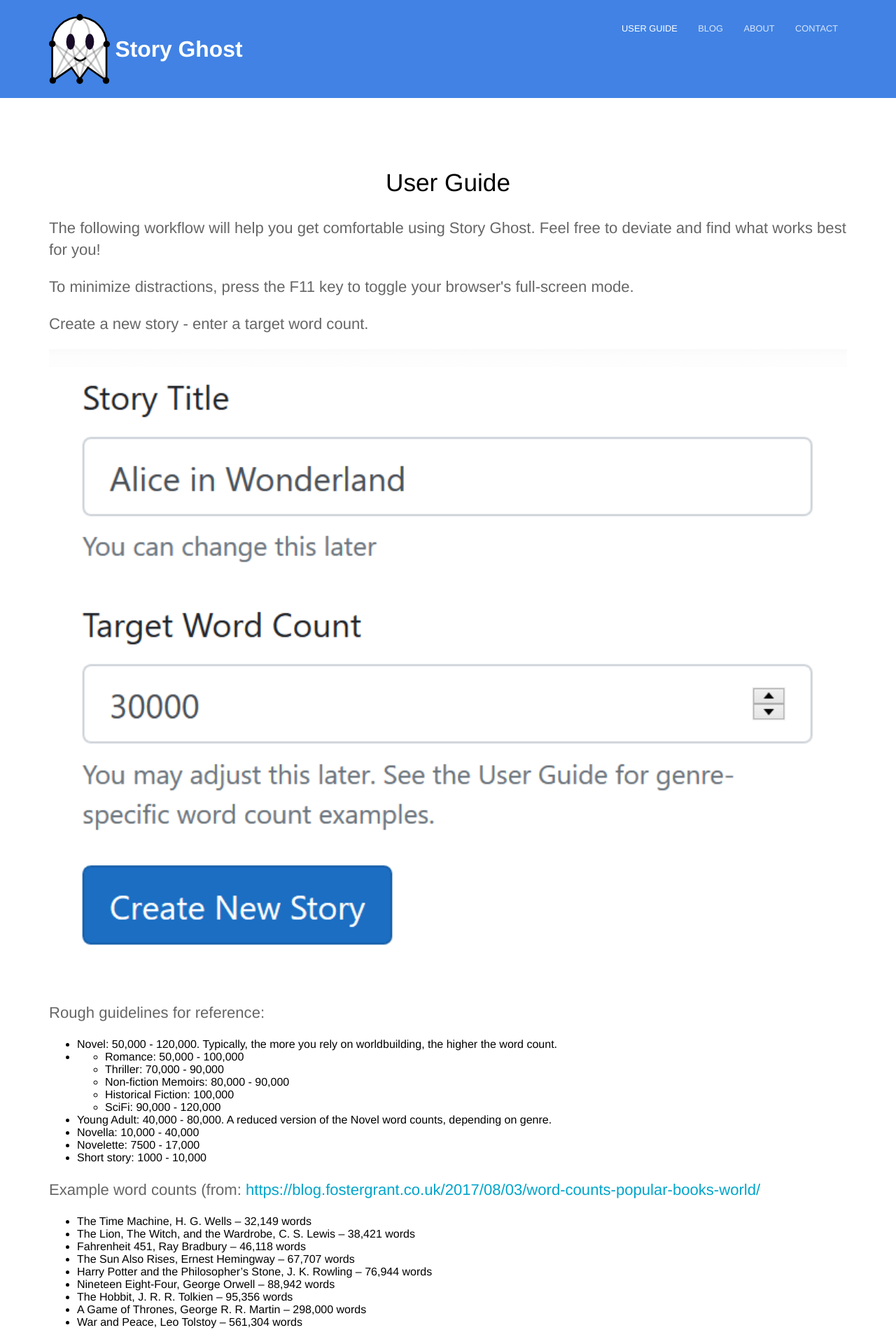
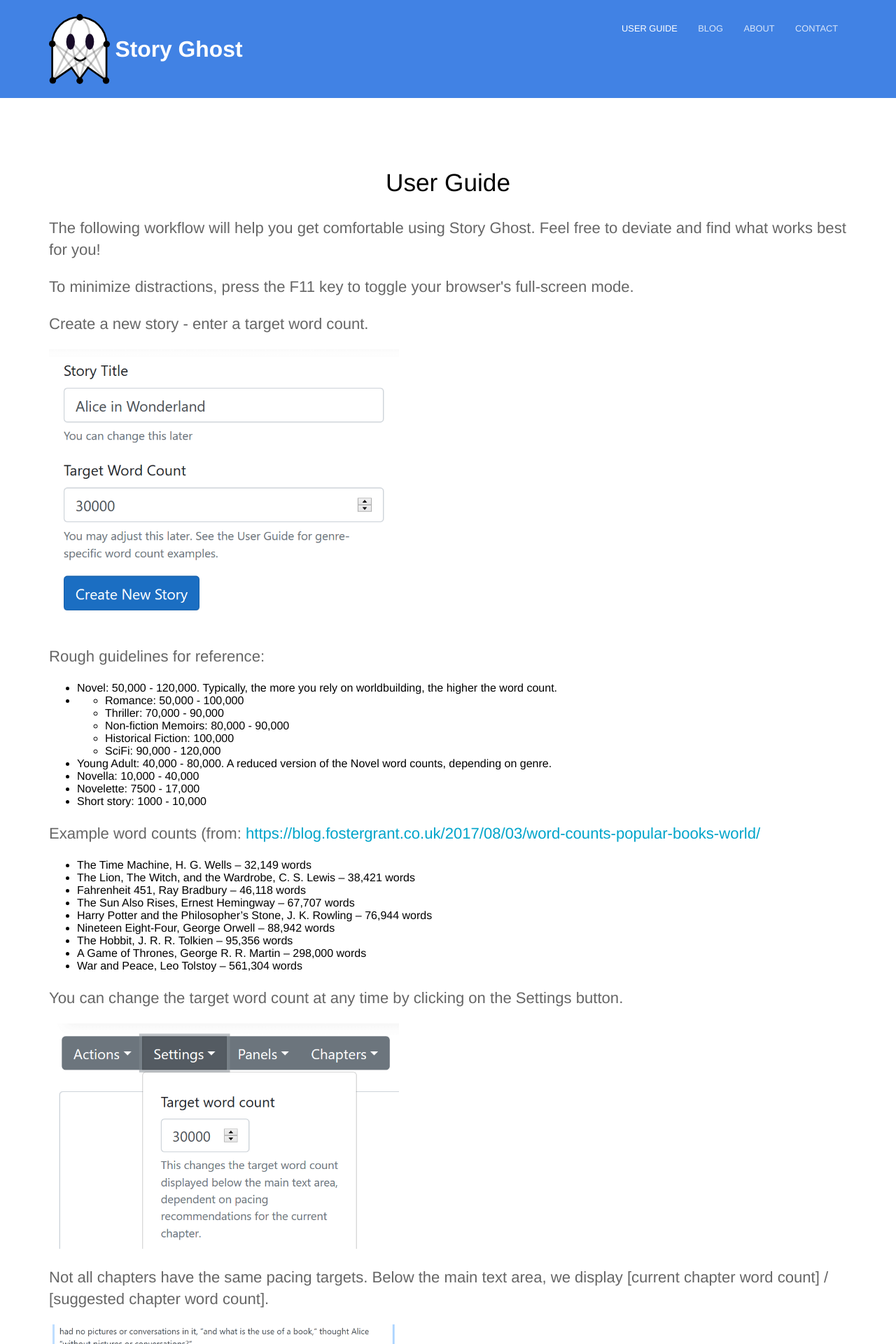
Before and after one commit to headchem/story-ghost, a Jekyll site: the page built from guide.html, in a window 1280 px wide. Shown: the top 1920 px of the page at 70% size. Built offline with Jekyll 4.4.1, drawn with Linux system fonts in a browser that asks for light colours.

Commit message:
add css to guide images

```diff
--- a/_sass/layout.scss
+++ b/_sass/layout.scss
@@ -172,3 +172,7 @@
 	}
 
 }
+
+.guide-img {
+	max-width: 500px;
+}
--- a/guide.html
+++ b/guide.html
@@ -8,7 +8,7 @@
 
 <p>Create a new story - enter a target word count.</p>
 
-<img src="{{ site.baseurl }}/images/guide/new_story.png" alt="screenshot of new story UI" />
+<img class="guide-img" src="{{ site.baseurl }}/images/guide/new_story.png" alt="screenshot of new story UI" />
 
 <p>Rough guidelines for reference:</p>
 
@@ -47,15 +47,15 @@
 
 <p>You can change the target word count at any time by clicking on the Settings button.</p>
 
-<img src="{{ site.baseurl }}/images/guide/word_count_settings.png" alt="screenshot of settings word count" />
+<img class="guide-img" src="{{ site.baseurl }}/images/guide/word_count_settings.png" alt="screenshot of settings word count" />
 
 <p>Not all chapters have the same pacing targets. Below the main text area, we display [current chapter word count] / [suggested chapter word count].</p>
 
-<img src="{{ site.baseurl }}/images/guide/word_count_example.png" alt="screenshot of word count per chapter" />
+<img class="guide-img" src="{{ site.baseurl }}/images/guide/word_count_example.png" alt="screenshot of word count per chapter" />
 
 <p>By default, the main writing area, Inspiration panel, and Structure panel are displayed. Hidden are the Log Line panel, and the Characters Panel. In the Panels menu, you can toggle visibility of any panel.</p>
 
-<img src="{{ site.baseurl }}/images/guide/panel_visibility_settings.png" alt="screenshot of panel visibility toggle" />
+<img class="guide-img" src="{{ site.baseurl }}/images/guide/panel_visibility_settings.png" alt="screenshot of panel visibility toggle" />
 
 <p>Click on Chapters to switch the current chapter. Story Ghost is opinionated - we use the Save The Cat method to break the story into 16 chapters, which informs the advice prompts you'll see in the Structure panel.</p>
 
@@ -63,22 +63,22 @@
 
 <p>The Inspiration panel contains the following elements: current context, Autocomplete, Rephraser, Image Thesaurus. The Rephraser and Image Thesaurus work best with single sentences, or short snippets of text, while the Autocomplete works best with much longer textual context. As you highlight text or set your cursor to different positions in your writing, notice how the two context fields automatically update. When you click the "Get Inspiration" button, this is the textual context that is sent to each respective feature.</p>
 
-<img src="{{ site.baseurl }}/images/guide/inspiration_context.png" alt="screenshot of Inspiration context" />
+<img class="guide-img" src="{{ site.baseurl }}/images/guide/inspiration_context.png" alt="screenshot of Inspiration context" />
 
 <p>At this point, if you are a "pantser" then get writing!</p>
 
 <p>If you are more of a "plotter", then use the Panels menu to hide the Inspiration and Structure tab. Enable the Characters and Log Line panels. Scroll through the options in these panels and fill them out to match as closely as possible to the story you have in mind. It's ok if things don't perfectly match.</p>
 
-<img src="{{ site.baseurl }}/images/guide/character_and_logline.png" alt="screenshot of Character and Log Line" />
+<img class="guide-img" src="{{ site.baseurl }}/images/guide/character_and_logline.png" alt="screenshot of Character and Log Line" />
 
 <p>Use the Panels menu to hide the Characters and Log Line panel, and show the Structure panel. Click the chapter advice button to expand it. This provides advice that you can copy into the Outline text area. These are starter notes for you to refine and expand into a summary of events and goals for the chapter. Use the Chapters menu to do this for each of your 16 chapters.</p>
 
-<img src="{{ site.baseurl }}/images/guide/structure_prompt_example.png" alt="screenshot of Structure prompts" />
+<img class="guide-img" src="{{ site.baseurl }}/images/guide/structure_prompt_example.png" alt="screenshot of Structure prompts" />
 
 <p>Toggle on the Inspiration panel, and start writing! Use the Structure Outline to remind you of the chapter's focus. Use the Inspiration tab to quickly generate ideas in support of your Outline goals. Keep an eye on the word count target to compress or expand your writing to meet overall pacing targets.</p>
 
-<img src="{{ site.baseurl }}/images/guide/inspiration_results.png" alt="screenshot of Inspiration results" />
+<img class="guide-img" src="{{ site.baseurl }}/images/guide/inspiration_results.png" alt="screenshot of Inspiration results" />
 
 <p>Finally, use the Settings menu item to enable the "Is Public" checkbox. Click the "View Story" button and share with your beta readers.</p>
 
-<img src="{{ site.baseurl }}/images/guide/make_public.png" alt="screenshot of Is Public checkbox" />
+<img class="guide-img" src="{{ site.baseurl }}/images/guide/make_public.png" alt="screenshot of Is Public checkbox" />
```
